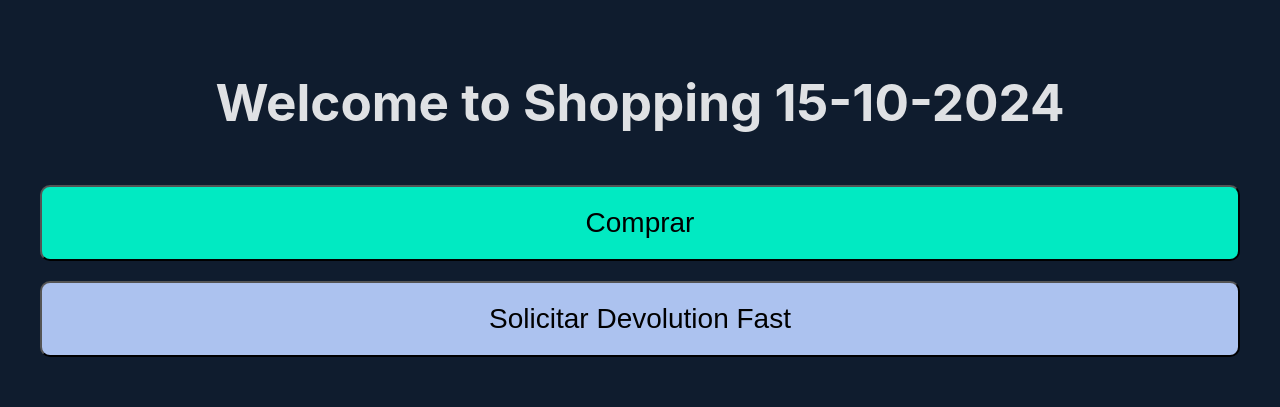
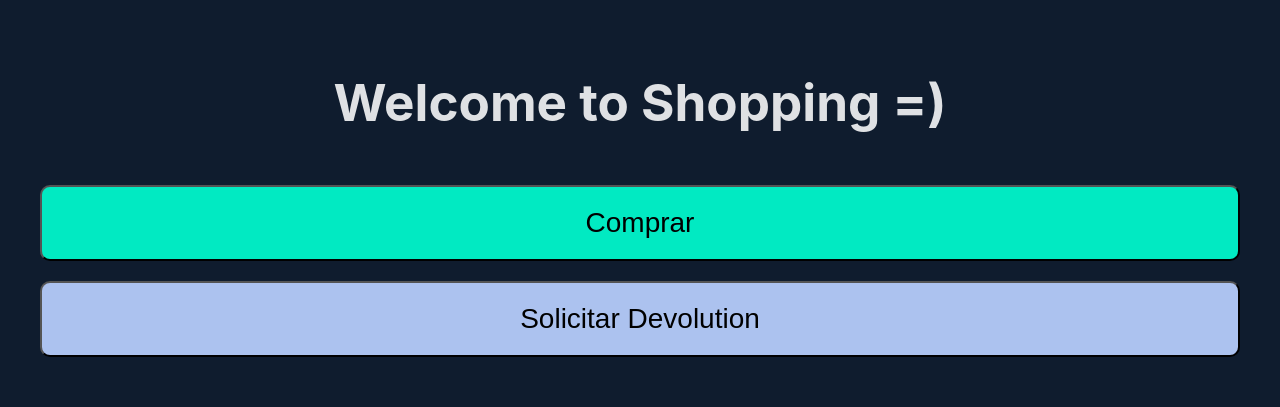
Before and after one commit to Fer1196/tiendaReact, a React (Vite) app: page / in a window 1280 px wide. Shown: the top 407 px of the page. Built offline with nearby package versions, Linux system fonts and the light colour scheme; grey boxes are pictures that could not be loaded.

Commit message:
Update Welcome.tsx

```diff
--- a/src/pages/Welcome.tsx
+++ b/src/pages/Welcome.tsx
@@ -6,7 +6,7 @@ export function Welcome() {
   const { handleNavigation } = useNavigatePages();
   return (
     <>
-      <h1>Welcome to Shopping 15-10-2024</h1>
+      <h1>Welcome to Shopping =)</h1>
 
       <CustomizeButton
         text="Comprar"
@@ -17,7 +17,7 @@ export function Welcome() {
       ></CustomizeButton>
 
       <CustomizeButton
-        text="Solicitar Devolution Fast"
+        text="Solicitar Devolution"
         color="#acc2ef"
         onclick={() => {
           handleNavigation(`/devolution`);
```
